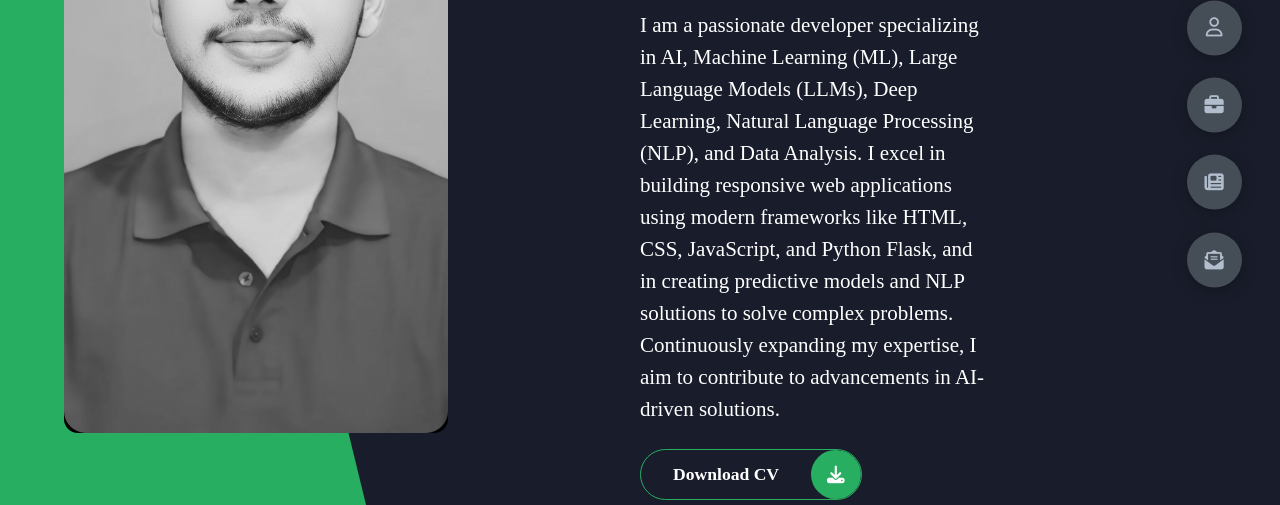
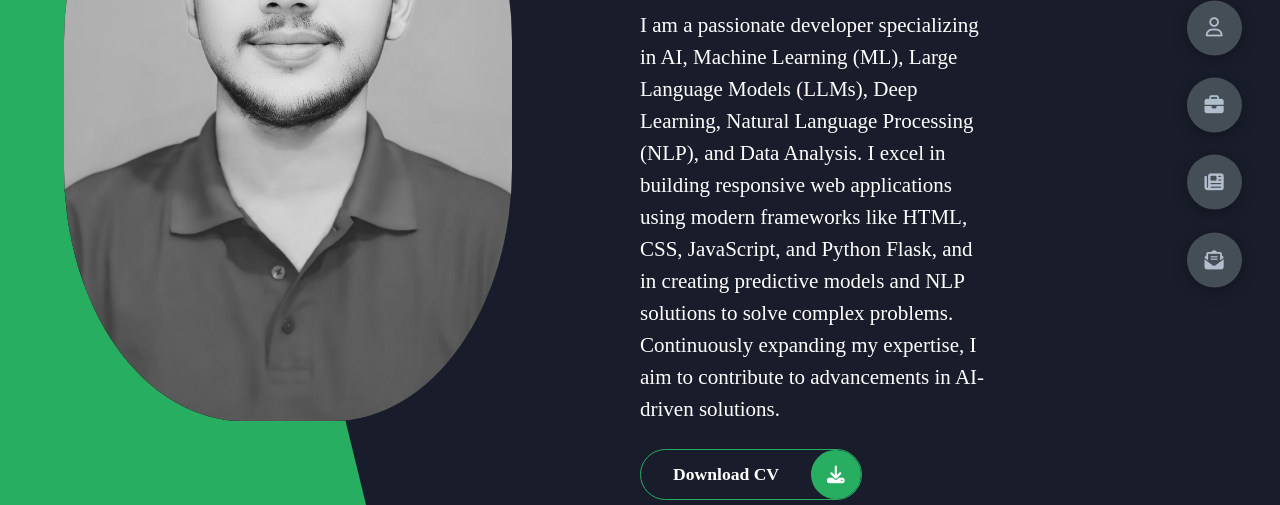
Before and after one commit to prabhatadvait/Portfolio_Website, a plain HTML site: page index.html in a window 1280 px wide. Shown: the part 295-800 px from the top of the page. Drawn offline with nearby package versions, Linux system fonts and the light colour scheme; files that its build step writes are made by us from their sources.

Commit message:
Update styles.scss

```diff
--- a/styles/styles.scss
+++ b/styles/styles.scss
@@ -208,9 +208,9 @@ section{
             clip-path: polygon(0 0, 41% 0, 88% 100%, 0% 100%);
         }
         .image{
-            border-radius: var(--br-sm-2);
-            height: 82%;
-            width: 60%;
+            border-radius: 40%;
+            height: 79%;
+            width: 70%;
             margin-left: 4rem;
             background-color: var(--color-black);
             transition: all .4s ease-in-out;
@@ -223,7 +223,7 @@ section{
                 &:hover{
                     filter: grayscale(0);
                 }
-                border-radius: 22px;
+                border-radius: 40%;
             }
         }
     }
```
